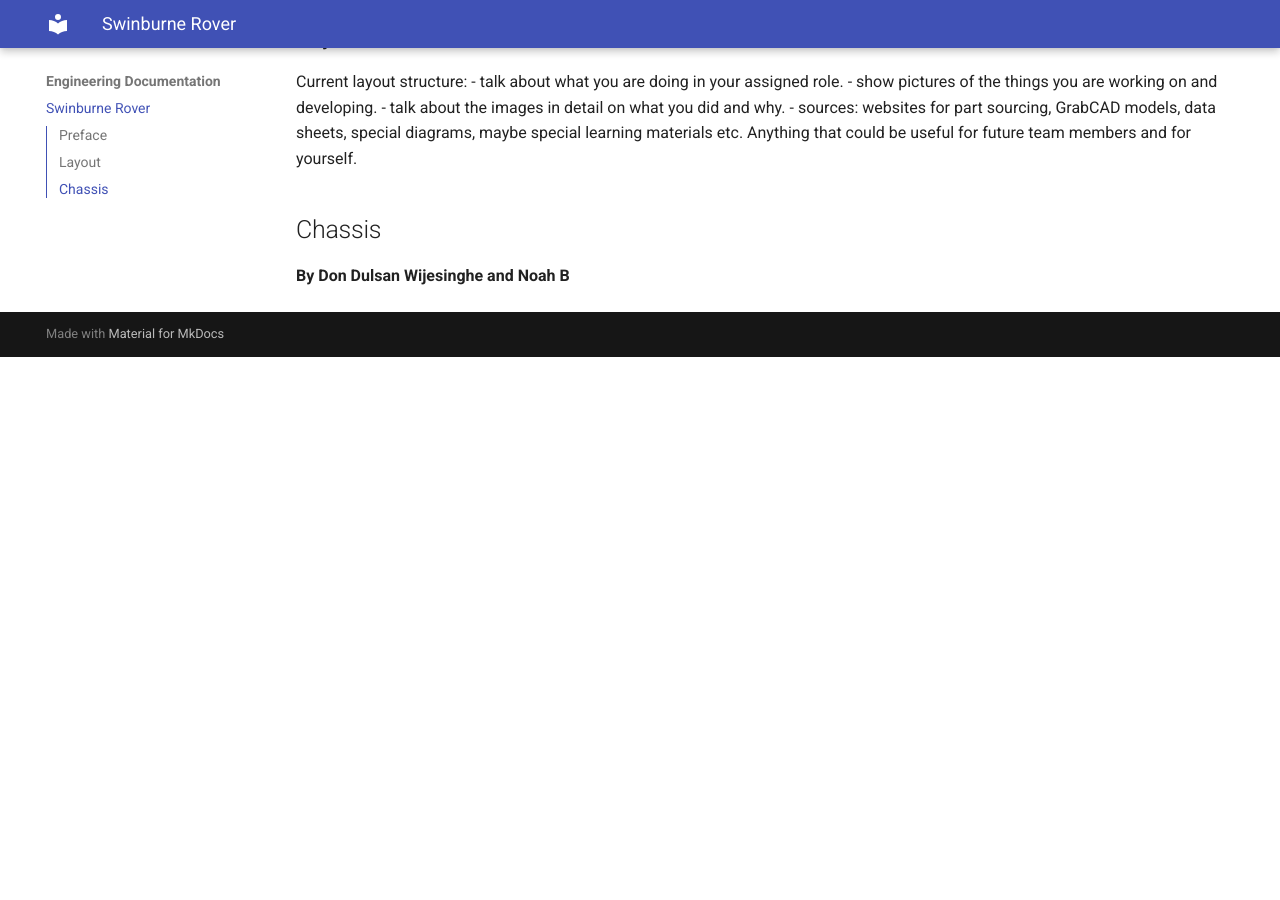
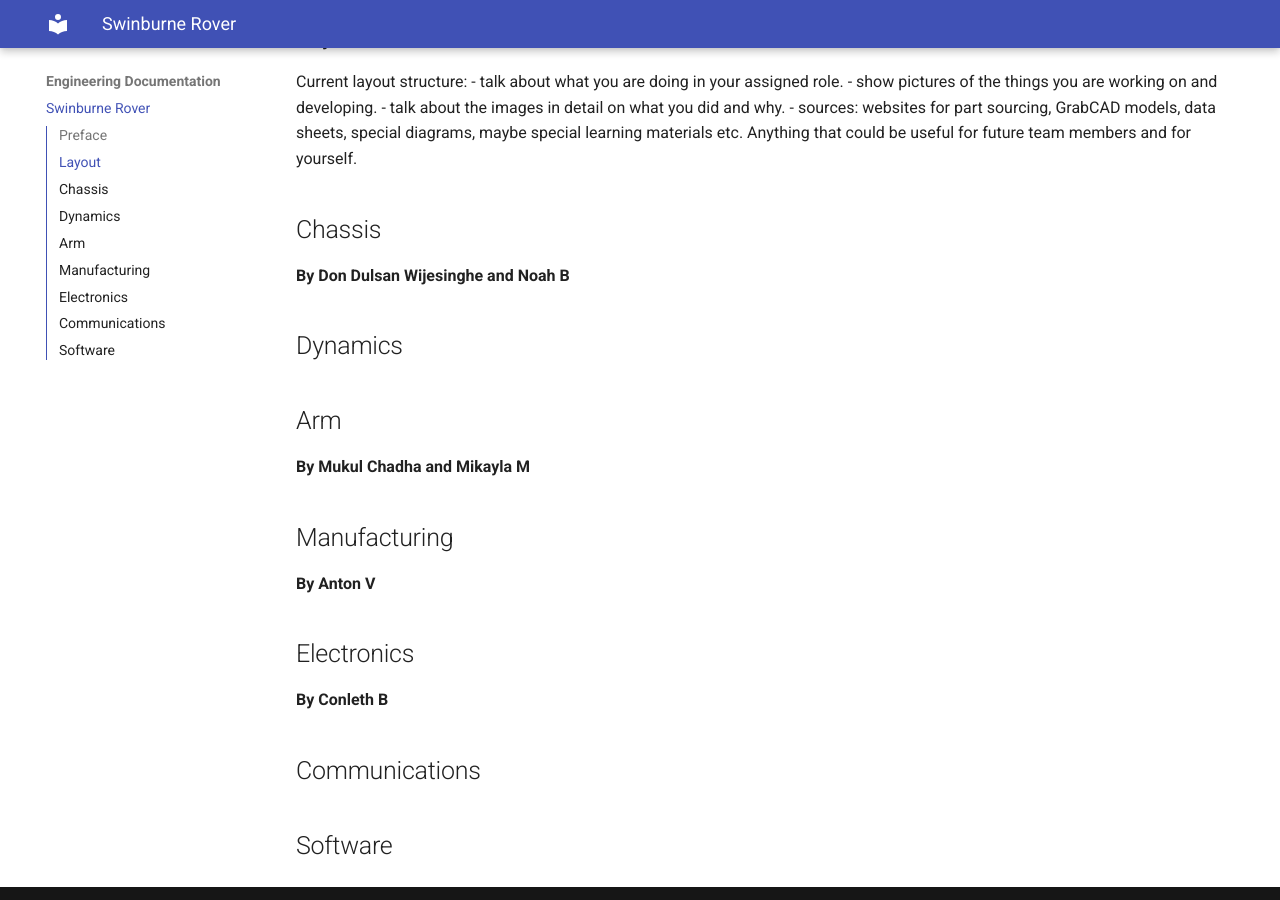
Before and after one commit to SwinRoverTeam/srt_wiki, an MkDocs documentation site: the page built from docs/Engineering Documentation/Swinburne Rover.md, in a window 1280 px wide and 900 px high, scrolled down 646 px. Built offline with MkDocs 1.6.1 and Material for MkDocs 9.7.7, drawn with Linux system fonts in a browser that asks for light colours; before the commit the page ends 1003 px from its top, so only the background shows below that.

Commit message:
Update Swinburne Rover.md

```diff
--- a/docs/Engineering Documentation/Swinburne Rover.md
+++ b/docs/Engineering Documentation/Swinburne Rover.md
@@ -18,3 +18,21 @@ Current layout structure:
 
 ## Chassis
 **By Don Dulsan Wijesinghe and Noah B**
+
+## Dynamics
+
+## Arm
+**By Mukul Chadha and Mikayla M**
+
+
+## Manufacturing
+**By Anton V**
+
+
+## Electronics
+**By Conleth B**
+
+## Communications
+
+
+## Software
```
